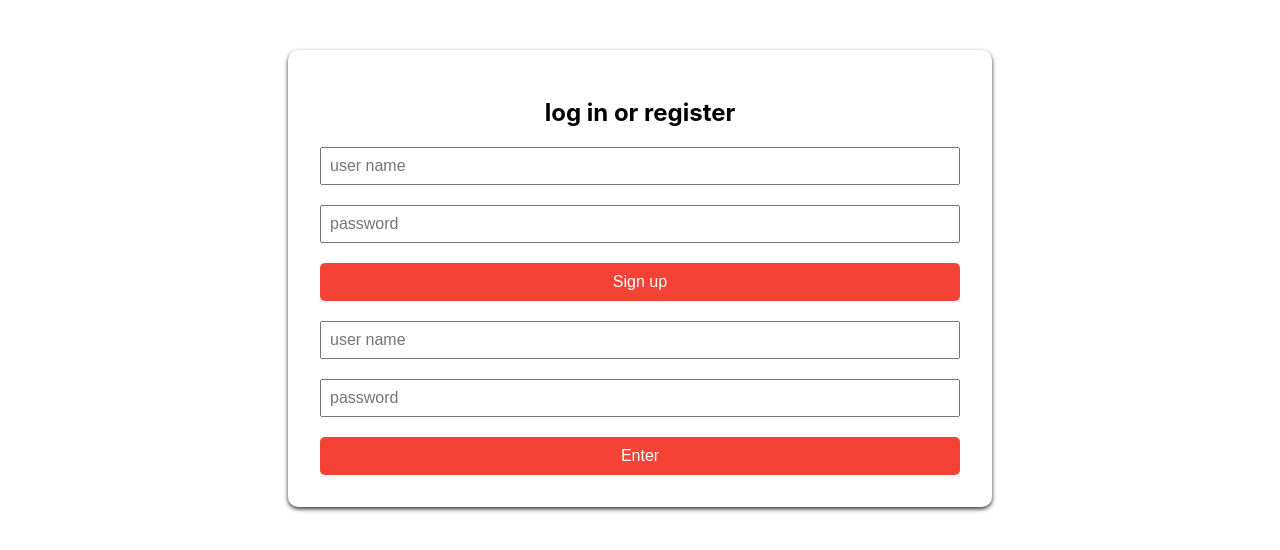
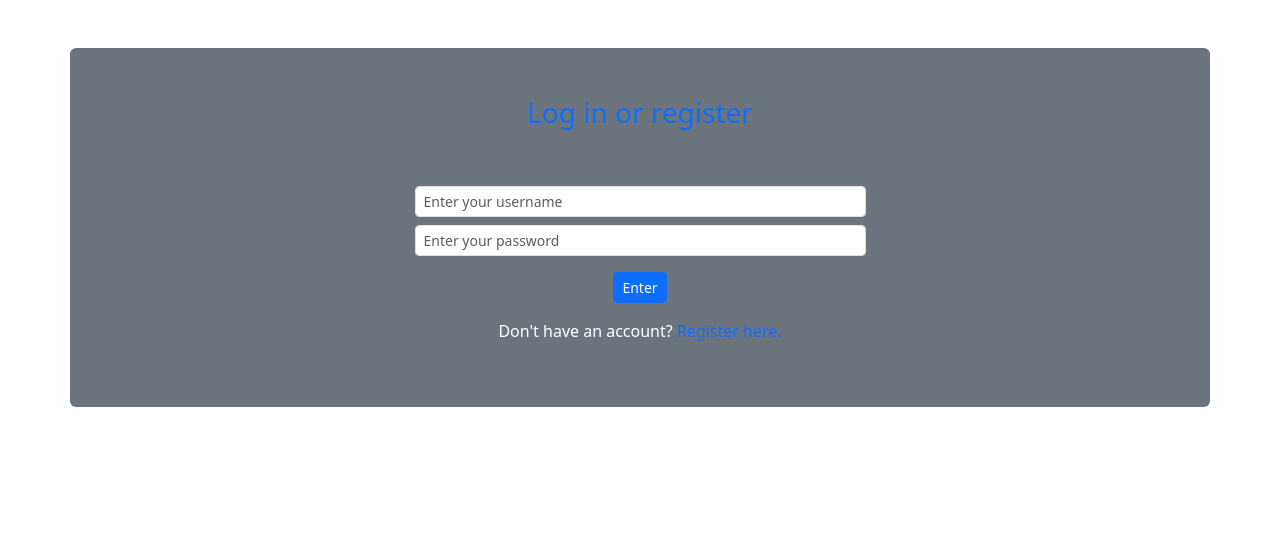
Before and after one commit to user-oleksandr/recipes-app, a React (Create React App) app: page / in a window 1280 px wide. Shown: the top 550 px of the page. Built offline with nearby package versions, Linux system fonts and the light colour scheme.

Commit message:
add changes

```diff
--- a/package.json
+++ b/package.json
@@ -2,10 +2,14 @@
   "name": "recipes-app",
   "version": "0.1.0",
   "private": true,
+  "homepage": "https://user-oleksandr.github.io/recipes-app",
   "dependencies": {
     "@testing-library/jest-dom": "^5.16.5",
     "@testing-library/react": "^13.4.0",
     "@testing-library/user-event": "^13.5.0",
+    "axios": "^1.4.0",
+    "bootstrap": "^5.3.0",
+    "gh-pages": "^5.0.0",
     "react": "^18.2.0",
     "react-dom": "^18.2.0",
     "react-scripts": "5.0.1",
@@ -14,6 +18,8 @@
   "scripts": {
     "start": "react-scripts start",
     "build": "react-scripts build",
+    "predeploy": "npm run build",
+    "deploy": "gh-pages -d build",
     "test": "react-scripts test",
     "eject": "react-scripts eject"
   },
--- a/src/App.css
+++ b/src/App.css
@@ -4,15 +4,16 @@
     gap: 20px;
     justify-content: center;
     align-items: center;
+    margin-top: 75px;
 }
 
 .recipe-list h3 {
-    height: 5em;
+    height: 8em;
 }
 
 .recipe-card {
-    width: 300px;
-    background-color: #f5f5f5;
+    width: 200px;
+    background-color: #6C757D;
     padding: 20px;
     border-radius: 10px;
     cursor: pointer;
@@ -24,7 +25,7 @@
 }
 
 .recipe-card h3 {
-    font-size: 18px;
+    font-size: 16px;
     margin-bottom: 10px;
 }
 
@@ -34,8 +35,8 @@
 }
 
 .recipe-card img {
-    width: 300px;
-    height: 200px;
+    width: 100%;
+    height: 180px;
     margin-top: 10px;
     border-radius: 5px;
 }
@@ -46,7 +47,7 @@
 
 .saved-recipes h2 {
     font-size: 24px;
-    margin-bottom: 20px;
+    margin-bottom: 50px;
 }
 
 .saved-recipe-card {
@@ -60,12 +61,11 @@
 }
 
 .saved-recipe-card h3 {
-    font-size: 18px;
-    margin-bottom: 10px;
+font-size: 14px;
 }
 
 .saved-recipe-card p {
-    font-size: 14px;
+    font-size: 12px;
     color: #555;
 }
 
@@ -193,93 +193,16 @@
     margin: 0 auto;
 }
 
-.search-recipes input[type="text"] {
-    padding: 10px;
-    border: 1px solid #ccc;
-    border-radius: 5px;
-    margin-right: 10px;
-    font-size: 16px;
-    width: 30vw;
-}
-
-.search-recipes button {
-    padding: 10px 20px;
-    background-color: #f44336;
-    color: #fff;
-    border: none;
-    border-radius: 5px;
-    font-size: 16px;
-    cursor: pointer;
-}
-
-.search-recipes button:hover {
-    background-color: #d32f2f;
-}
-
-.Authentication {
-    text-align: center;
-    margin-top: 50px;
-}
-
-.Authentication h1 {
-    font-size: 24px;
-    margin-bottom: 20px;
-}
-
-.Authentication button {
-    padding: 10px 20px;
-    font-size: 16px;
-    background-color: #f44336;
-    color: white;
-    border: none;
-    cursor: pointer;
-    border-radius: 5px;
-}
-
-.Authentication button:hover {
-    background-color: #d32f2f;
-}
-
-.Authentication form {
-    display: flex;
-    flex-direction: column;
-    margin-top: 20px;
-}
-
-.Authentication form label {
-    font-size: 16px;
-    margin-bottom: 10px;
-}
-
-.Authentication form input {
-    padding: 8px;
-    font-size: 16px;
-    margin-bottom: 20px;
-}
-
-.Authentication form button {
-    padding: 10px 20px;
-    font-size: 16px;
-    background-color: #f44336;;
-    color: white;
-    border: none;
-    cursor: pointer;
-}
-
-.Authentication form button:hover {
-    background-color: #d32f2f;
-}
-
 .saved-recipes {
     margin: 75px auto;
-    background-color: #d2d1d1;
+    background-color: #6C757D;
     padding: 20px;
     border-radius: 5px;
-    box-shadow: 0 0 10px rgba(0, 0, 0, 0.9);
+    border: 1px solid black;
 }
 
 .saved-recipes h2 {
-    color: #333;
+    color: white;
 }
 
 .saved-recipe-card {
@@ -308,7 +231,7 @@
 }
 
 .saved-recipe-card img {
-    width: 12em;
+    width: 100%;
     height: 8em;
     margin-bottom: 10px;
 }
@@ -325,26 +248,6 @@
 
 .saved-recipe-card button:hover {
     background-color: #c0392b;
-}
-
-.box-login {
-    width: 50%;
-    margin: 0 auto;
-    box-shadow: 0 2px 4px rgba(0, 0, 0, 0.8);
-    padding: 2em;
-    border-radius: 10px;
-}
-
-.box-aut {
-    display: flex;
-    justify-content: space-between;
-    align-items: center;
-    padding: 10px 25px;
-    background-color: #d7d6d6;
-}
-
-.box-aut button {
-   padding: 0.5em 2em;
 }
 
 .modal {
--- a/src/components/SearchRecipes.jsx
+++ b/src/components/SearchRecipes.jsx
@@ -1,4 +1,5 @@
 import React, {useState} from 'react';
+import 'bootstrap/dist/css/bootstrap.min.css';
 
 const SearchRecipes = ({onSearch}) => {
     const [searchQuery, setSearchQuery] = useState('');
@@ -14,16 +15,19 @@ const SearchRecipes = ({onSearch}) => {
     };
 
     return (
-        <div className="search-recipes">
-            <div className='box-search'>
-                <input
-                    type="text"
-                    value={searchQuery}
-                    onChange={(e) => setSearchQuery(e.target.value)}
-                    onKeyPress={handleKeyPress}
-                    placeholder="Search by name or ingredients"
-                />
-                <button onClick={handleSearch}>Search</button>
+        <div className="container">
+            <div className='row justify-content-center'>
+                <div className='col-8 d-flex'>
+                    <input className='form-control form-control-sm'
+                           type="form"
+                           value={searchQuery}
+                           onChange={(e) => setSearchQuery(e.target.value)}
+                           onKeyPress={handleKeyPress}
+                           placeholder="Search by name or ingredients"
+                    />
+                    <button className='btn btn-primary btn-sm ms-2' onClick={handleSearch}>Search</button>
+                </div>
+
             </div>
         </div>
     );
--- a/src/components/authentication/Authentication.jsx
+++ b/src/components/authentication/Authentication.jsx
@@ -1,13 +1,27 @@
 import React, {useState} from 'react';
-import RegistrationForm from './RegistrationForm';
-import LoginForm from './LoginForm';
+import 'bootstrap/dist/css/bootstrap.min.css';
+
 
 function Authentication({children}) {
     const [isAuthenticated, setIsAuthenticated] = useState(
         localStorage.getItem('isAuthenticated') === 'true'
     );
 
-    const handleRegistration = (registrationData) => {
+    const [loginData, setLoginData] = useState({
+        username: '',
+        password: '',
+    });
+
+    const [registrationData, setRegistrationData] = useState({
+        username: '',
+        password: '',
+    });
+
+    const [isRegistering, setIsRegistering] = useState(false);
+
+    const handleRegistration = (event) => {
+        event.preventDefault();
+
         localStorage.setItem('username', registrationData.username);
         localStorage.setItem('password', registrationData.password);
 
@@ -15,7 +29,9 @@ function Authentication({children}) {
         localStorage.setItem('isAuthenticated', 'true');
     };
 
-    const handleLogin = (loginData) => {
+    const handleLogin = (event) => {
+        event.preventDefault();
+
         const storedUsername = localStorage.getItem('username');
         const storedPassword = localStorage.getItem('password');
 
@@ -26,7 +42,7 @@ function Authentication({children}) {
             setIsAuthenticated(true);
             localStorage.setItem('isAuthenticated', 'true');
         } else {
-            alert("Invalid username or password");
+            alert('Invalid username or password');
         }
     };
 
@@ -38,25 +54,94 @@ function Authentication({children}) {
     const username = localStorage.getItem('username');
 
     return (
-        <div className="Authentication">
+        <>
             {isAuthenticated ? (
-                <div>
-                    <div className='box-aut'>
-                        <h1>Welcome dear:{' '}{username}</h1>
-                        <button onClick={handleLogout}>Exit</button>
+                <div className='container-fluid mt-5'>
+                    <div className='row pt-3 pb-3 bg-secondary'>
+                        <div className='col d-flex justify-content-between align-items-center'>
+                            <h5>Welcome dear: {username}</h5>
+                            <button className="btn btn-primary" onClick={handleLogout}>
+                                Exit
+                            </button>
+                        </div>
                     </div>
-                    <div>
-                        {children}
-                    </div>
+                    <div className='container mt-5'>{children}</div>
                 </div>
             ) : (
-                <div className='box-login'>
-                    <h1>log in or register</h1>
-                    <RegistrationForm onRegistration={handleRegistration}/>
-                    <LoginForm onLogin={handleLogin}/>
+                <div className='container mt-5 pb-5 rounded bg-secondary'>
+                    <div className='row text-center'>
+                        <h3 className='text-primary mt-5'>Log in or register</h3>
+                    </div>
+
+                    <form onSubmit={isRegistering ? handleRegistration : handleLogin}>
+                        <div className="row justify-content-center mt-5">
+                            <div className='col-5'>
+                                <input className="form-control form-control-sm" type="text"
+                                       placeholder="Enter your username"
+                                       value={isRegistering ? registrationData.username : loginData.username}
+                                       onChange={(event) =>
+                                           isRegistering
+                                               ? setRegistrationData({
+                                                   ...registrationData,
+                                                   username: event.target.value,
+                                               })
+                                               : setLoginData({
+                                                   ...loginData,
+                                                   username: event.target.value,
+                                               })
+                                       }
+                                       required
+                                />
+
+                                <input
+                                    className="form-control form-control-sm mt-2" type="password"
+                                    placeholder="Enter your password"
+                                    value={isRegistering ? registrationData.password : loginData.password}
+                                    onChange={(event) =>
+                                        isRegistering
+                                            ? setRegistrationData({
+                                                ...registrationData,
+                                                password: event.target.value,
+                                            })
+                                            : setLoginData({
+                                                ...loginData,
+                                                password: event.target.value,
+                                            })
+                                    }
+                                    required
+                                />
+                            </div>
+                        </div>
+
+                        <div className='col mt-3 text-center'>
+                            <button type="submit" className="btn btn-primary btn-sm">
+                                {isRegistering ? 'Sign up' : 'Enter'}
+                            </button>
+                        </div>
+
+                        <div className='row mt-3 text-center' style={{color: 'white'}}>
+                            {isRegistering ? (
+                                <p>
+                                    Already have an account?{' '}
+                                    <span className="text-primary" onClick={() => setIsRegistering(false)}
+                                          style={{cursor: 'pointer'}}>
+                                    Login here.
+                                </span>
+                                </p>
+                            ) : (
+                                <p>
+                                    Don't have an account?{' '}
+                                    <span className="text-primary" onClick={() => setIsRegistering(true)}
+                                          style={{cursor: 'pointer'}}>
+                                    Register here.
+                                </span>
+                                </p>
+                            )}
+                        </div>
+                    </form>
                 </div>
             )}
-        </div>
+        </>
     );
 }
 
--- a/src/components/authentication/LoginForm.jsx
+++ /dev/null
@@ -1,43 +0,0 @@
-import React, {useState} from 'react';
-
-function LoginForm({onLogin}) {
-    const [loginData, setLoginData] = useState({
-        username: '',
-        password: '',
-    });
-
-    const handleLogin = (event) => {
-        event.preventDefault();
-        onLogin(loginData);
-    };
-
-    return (
-        <form onSubmit={handleLogin}>
-            <input
-                type="text"
-                placeholder="user name"
-                value={loginData.username}
-                onChange={(event) =>
-                    setLoginData({
-                        ...loginData,
-                        username: event.target.value,
-                    })
-                }
-            />
-            <input
-                type="password"
-                placeholder="password"
-                value={loginData.password}
-                onChange={(event) =>
-                    setLoginData({
-                        ...loginData,
-                        password: event.target.value,
-                    })
-                }
-            />
-            <button type="submit">Enter</button>
-        </form>
-    );
-}
-
-export default LoginForm;
--- a/src/components/authentication/RegistrationForm.jsx
+++ /dev/null
@@ -1,43 +0,0 @@
-import React, {useState} from 'react';
-
-function RegistrationForm({onRegistration}) {
-    const [registrationData, setRegistrationData] = useState({
-        username: '',
-        password: '',
-    });
-
-    const handleRegistration = (event) => {
-        event.preventDefault();
-        onRegistration(registrationData);
-    };
-
-    return (
-        <form onSubmit={handleRegistration}>
-            <input
-                type="text"
-                placeholder="user name"
-                value={registrationData.username}
-                onChange={(event) =>
-                    setRegistrationData({
-                        ...registrationData,
-                        username: event.target.value,
-                    })
-                }
-            />
-            <input
-                type="password"
-                placeholder="password"
-                value={registrationData.password}
-                onChange={(event) =>
-                    setRegistrationData({
-                        ...registrationData,
-                        password: event.target.value,
-                    })
-                }
-            />
-            <button type="submit">Sign up</button>
-        </form>
-    );
-}
-
-export default RegistrationForm;
```
